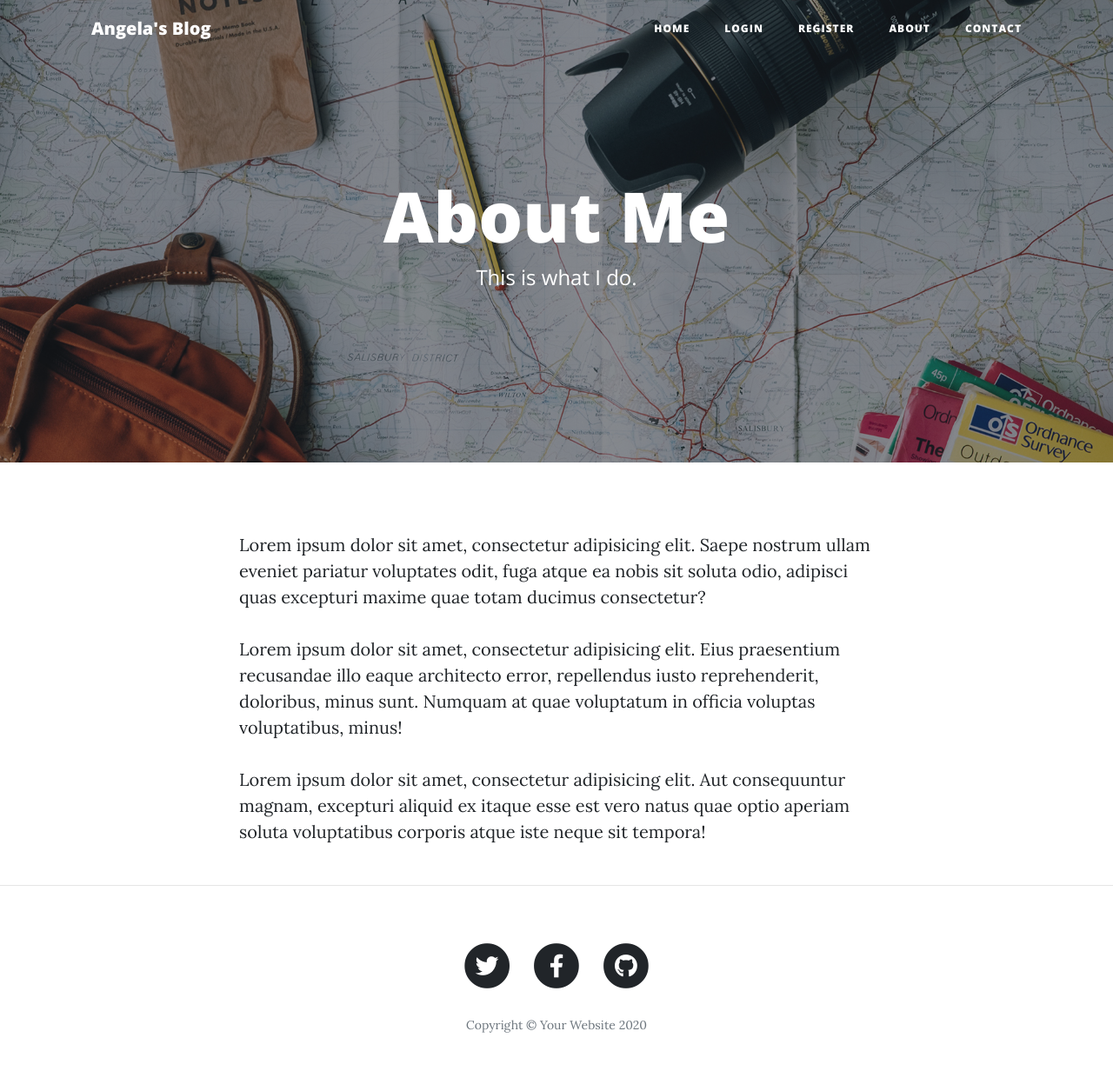
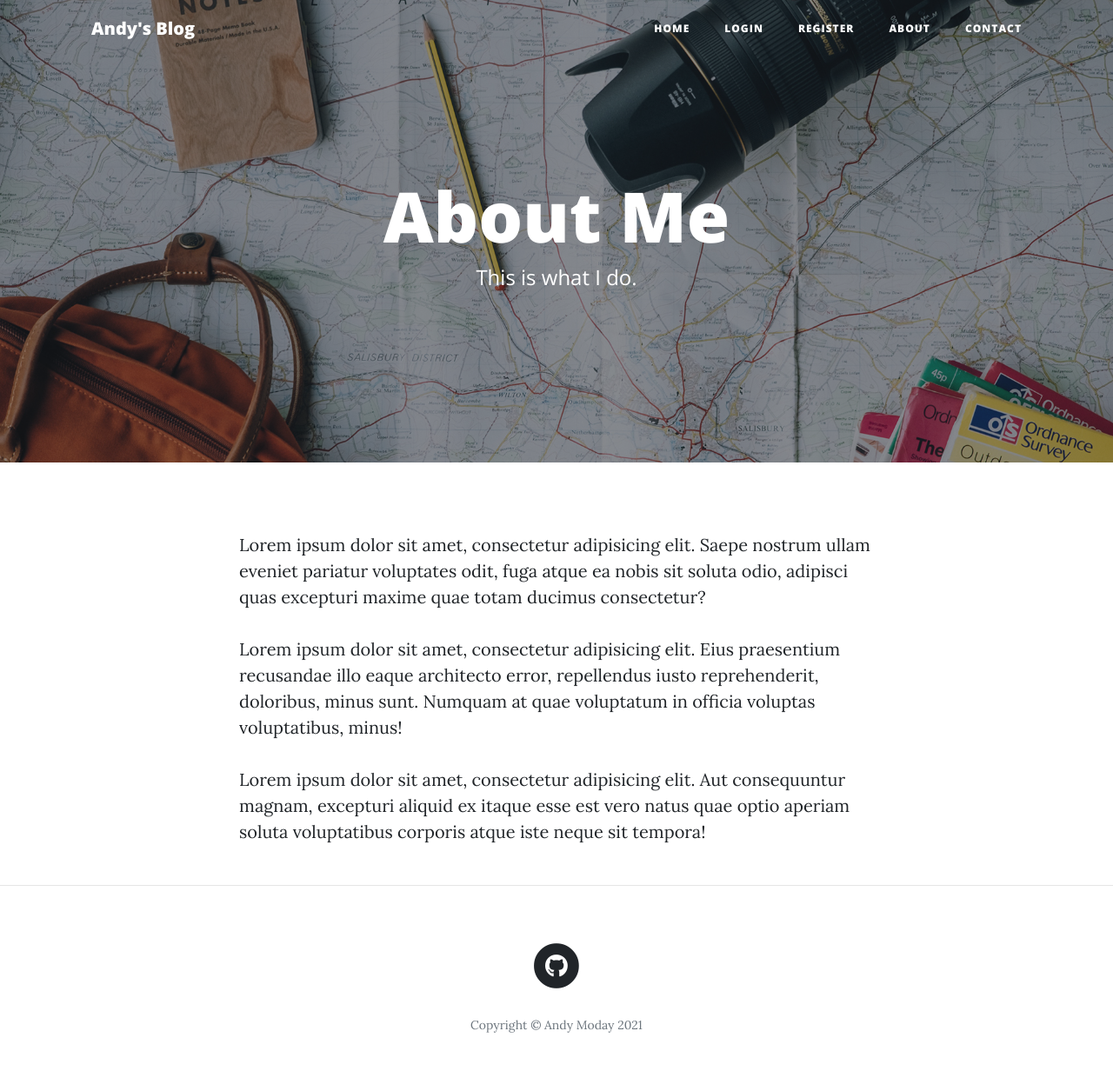
Before and after one commit to andymoday/blog-with-users, a Flask app: page /about in a window 1280 px wide. Shown: the whole page at 87% size. Run offline with Flask 2, Linux system fonts and the light colour scheme; some libraries are stand-ins or nearby versions.

Commit message:
update header and footer to personalise blog

```diff
--- a/templates/footer.html
+++ b/templates/footer.html
@@ -4,24 +4,24 @@
       <div class="row">
         <div class="col-lg-8 col-md-10 mx-auto">
           <ul class="list-inline text-center">
+<!--            <li class="list-inline-item">-->
+<!--              <a href="#">-->
+<!--                <span class="fa-stack fa-lg">-->
+<!--                  <i class="fas fa-circle fa-stack-2x"></i>-->
+<!--                  <i class="fab fa-twitter fa-stack-1x fa-inverse"></i>-->
+<!--                </span>-->
+<!--              </a>-->
+<!--            </li>-->
+<!--            <li class="list-inline-item">-->
+<!--              <a href="#">-->
+<!--                <span class="fa-stack fa-lg">-->
+<!--                  <i class="fas fa-circle fa-stack-2x"></i>-->
+<!--                  <i class="fab fa-facebook-f fa-stack-1x fa-inverse"></i>-->
+<!--                </span>-->
+<!--              </a>-->
+<!--            </li>-->
             <li class="list-inline-item">
-              <a href="#">
-                <span class="fa-stack fa-lg">
-                  <i class="fas fa-circle fa-stack-2x"></i>
-                  <i class="fab fa-twitter fa-stack-1x fa-inverse"></i>
-                </span>
-              </a>
-            </li>
-            <li class="list-inline-item">
-              <a href="#">
-                <span class="fa-stack fa-lg">
-                  <i class="fas fa-circle fa-stack-2x"></i>
-                  <i class="fab fa-facebook-f fa-stack-1x fa-inverse"></i>
-                </span>
-              </a>
-            </li>
-            <li class="list-inline-item">
-              <a href="#">
+              <a href="https://https://github.com/andymoday">
                 <span class="fa-stack fa-lg">
                   <i class="fas fa-circle fa-stack-2x"></i>
                   <i class="fab fa-github fa-stack-1x fa-inverse"></i>
@@ -29,7 +29,7 @@
               </a>
             </li>
           </ul>
-          <p class="copyright text-muted">Copyright &copy; Your Website 2020</p>
+          <p class="copyright text-muted">Copyright &copy; Andy Moday 2021</p>
         </div>
       </div>
     </div>
--- a/templates/header.html
+++ b/templates/header.html
@@ -8,7 +8,7 @@
   <meta name="description" content="">
   <meta name="author" content="">
 
-  <title>Angela's Blog</title>
+  <title>Andy's Blog</title>
 
   <!-- Bootstrap core CSS -->
   <link href="{{ url_for('static', filename='vendor/bootstrap/css/bootstrap.min.css') }}" rel="stylesheet">
@@ -28,7 +28,7 @@
   <!-- Navigation -->
   <nav class="navbar navbar-expand-lg navbar-light fixed-top" id="mainNav">
     <div class="container">
-      <a class="navbar-brand" href="{{url_for('get_all_posts')}}">Angela's Blog</a>
+      <a class="navbar-brand" href="{{url_for('get_all_posts')}}">Andy's Blog</a>
       <button class="navbar-toggler navbar-toggler-right" type="button" data-toggle="collapse" data-target="#navbarResponsive" aria-controls="navbarResponsive" aria-expanded="false" aria-label="Toggle navigation">
         Menu
         <i class="fas fa-bars"></i>
```
